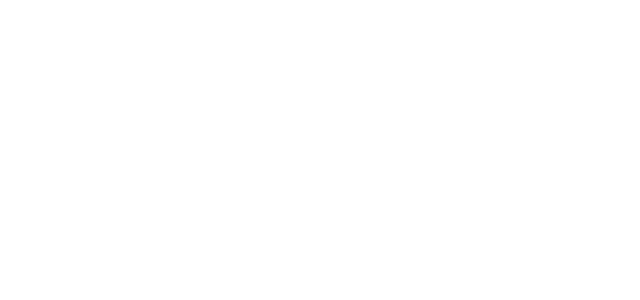
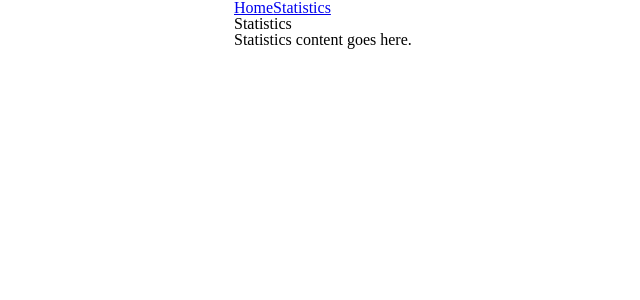
Before and after one commit to justka/bookrary, a React (Create React App) app: page /stats in a window 1280 px wide. Before the commit this address had no page. Shown: the top 300 px of the page, without its empty margins (130-770 px from the left). Built offline with nearby package versions, Linux system fonts and the light colour scheme; what @ebay/nice-modal-react would draw is missing.

Commit message:
add menu and component with statistics

```diff
--- a/src/components/App/App.tsx
+++ b/src/components/App/App.tsx
@@ -1,15 +1,25 @@
+import { Menu } from "components/Menu/Menu";
 import { Shelf } from "components/Shelf/Shelf";
+import { Statistics } from "components/Statistics/Statistics";
 import { BrowserRouter, Route, Routes } from "react-router-dom";
+import { Container } from "@mui/material";
 
 export function App() {
   return (
+    <Container maxWidth="sm">
       <BrowserRouter>
+        <Menu />
         <Routes>
           <Route
             element={<Shelf />}
             path="/"
           />
+          <Route
+            element={<Statistics />}
+            path="/stats"
+          />
         </Routes>
       </BrowserRouter>
+    </Container>
   );
 }
--- /dev/null
+++ b/src/components/Menu/Menu.tsx
@@ -0,0 +1,20 @@
+import { NavLink } from "react-router-dom";
+
+export function Menu() {
+  return (
+    <nav>
+      <NavLink
+        end
+        to="/"
+      >
+        Home
+      </NavLink>
+      <NavLink
+        end
+        to="/stats"
+      >
+        Statistics
+      </NavLink>
+    </nav>
+  );
+}
--- a/src/components/Shelf/Shelf.tsx
+++ b/src/components/Shelf/Shelf.tsx
@@ -4,12 +4,11 @@ import { SpaceXModal } from "components/SpaceXModal/SpaceXModal";
 import { Button } from "ui/Button/Button";
 import { Text } from "ui/Text/Text";
 import { useModal } from "@ebay/nice-modal-react";
-import { Container } from "@mui/material";
 
 export function Shelf() {
   const spaceXModal = useModal(SpaceXModal);
   return (
-    <Container maxWidth="sm">
+    <>
       <Text
         text="Bookrary"
         variant="h1"
@@ -22,6 +21,6 @@ export function Shelf() {
         text="Open SpaceX Locations"
       />
       <CreateUpdateBookForm />
-    </Container>
+    </>
   );
 }
--- /dev/null
+++ b/src/components/Statistics/Statistics.tsx
@@ -0,0 +1,8 @@
+export function Statistics() {
+  return (
+    <div>
+      <h1>Statistics</h1>
+      <p>Statistics content goes here.</p>
+    </div>
+  );
+}
```
Lines whose indentation alone changed are shown as unchanged.
